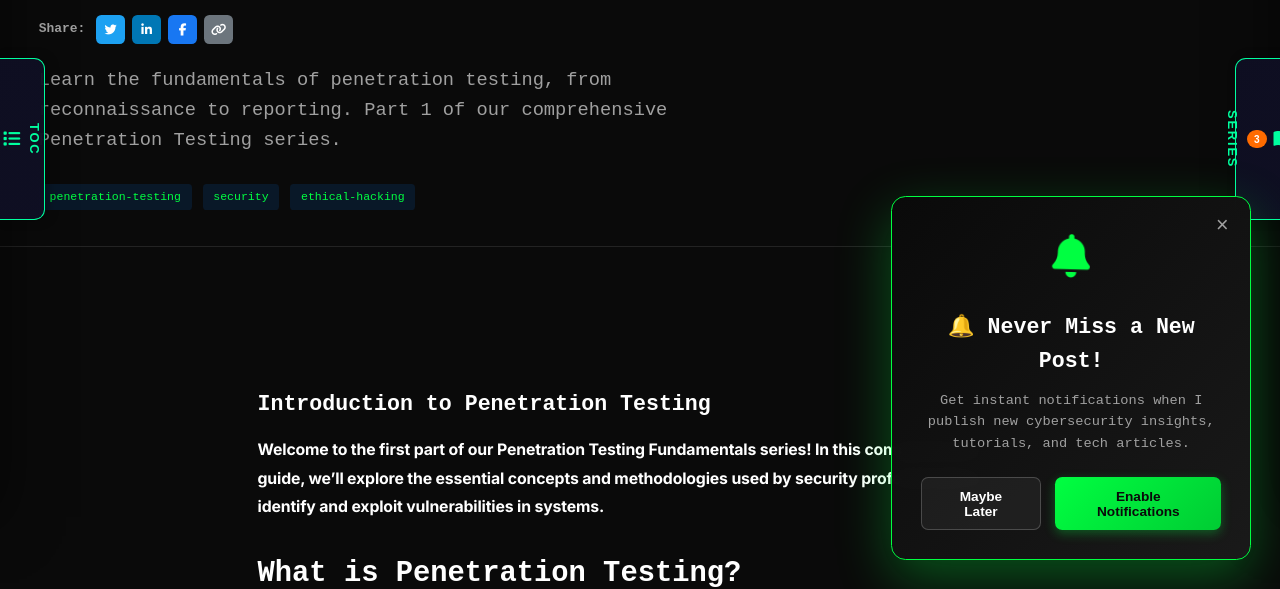
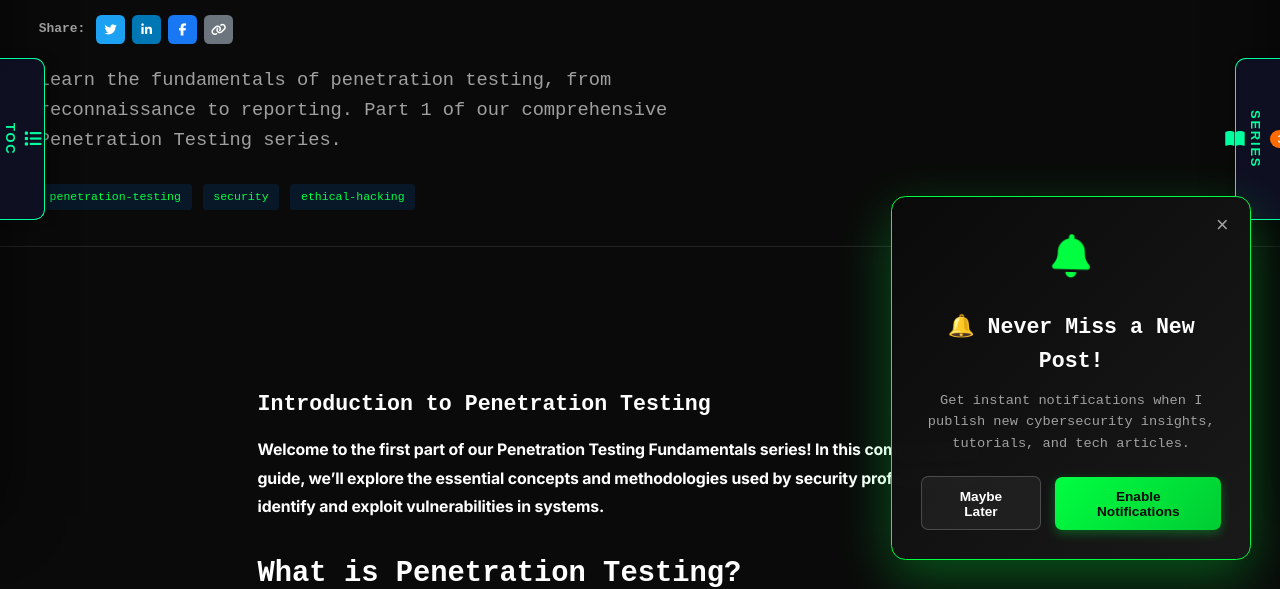
Before and after one commit to Tharunaditya/tharunaditya.github.io, a Jekyll site: the page built from _posts/2026-01-25-pentesting-fundamentals-part-1.md, in a window 1280 px wide. Shown: the part 311-900 px from the top of the page. Built offline with Jekyll 4.4.1, drawn with Linux system fonts in a browser that asks for light colours; nearby versions of some CDN libraries; comment, search, counter and statistics services are not loaded.

Commit message:
Keep TOC/Series labels paired with icons

```diff
--- a/_layouts/post.html
+++ b/_layouts/post.html
@@ -145,8 +145,10 @@ layout: default
         </aside>
         <!-- TOC Tab (Bookmark style) -->
         <button class="sidebar-tab toc-tab" aria-label="Toggle Table of Contents" title="Table of Contents (T)">
-            <span class="tab-text">TOC</span>
-            <i class="fas fa-list tab-icon"></i>
+            <span class="tab-label">
+                <i class="fas fa-list tab-icon"></i>
+                <span class="tab-text">TOC</span>
+            </span>
         </button>
 
         <!-- Right Sidebar: Series Navigation (Collapsible) -->
@@ -232,12 +234,14 @@ layout: default
         </aside>
         <!-- Series Tab (Bookmark style) -->
         <button class="sidebar-tab series-tab" aria-label="Toggle Series Navigation" title="Series Navigation (S)">
-            <span class="tab-text">SERIES</span>
+            <span class="tab-label">
+                <i class="fas fa-book-open tab-icon"></i>
+                <span class="tab-text">SERIES</span>
+            </span>
             {% assign total_series = site.posts | where: "series", page.series | size %}
             {% if total_series > 0 %}
             <span class="tab-badge">{{ total_series }}</span>
             {% endif %}
-            <i class="fas fa-book-open tab-icon"></i>
         </button>
         {% endif %}
 
--- a/assets/css/blog.css
+++ b/assets/css/blog.css
@@ -857,6 +857,13 @@
     padding: 15px 8px;
 }
 
+.sidebar-tab .tab-label {
+    display: flex;
+    flex-direction: column;
+    align-items: center;
+    gap: 6px;
+}
+
 /* TOC Tab - sticks out from left sidebar */
 .toc-tab {
     left: 0;
@@ -885,6 +892,7 @@
     font-weight: 700;
     letter-spacing: 2px;
     text-transform: uppercase;
+    white-space: nowrap;
 }
 
 .sidebar-tab .tab-icon {
```
